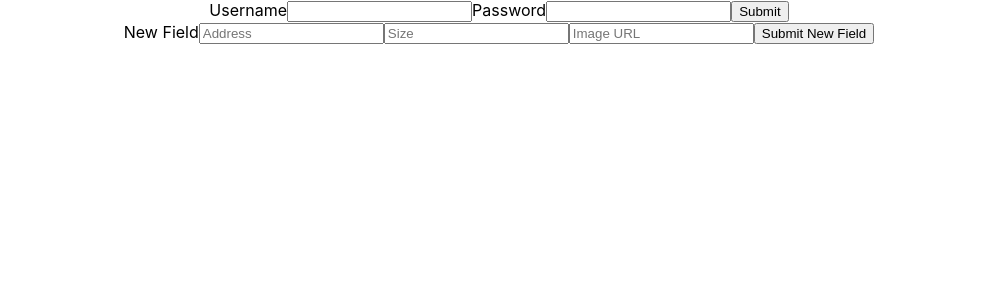
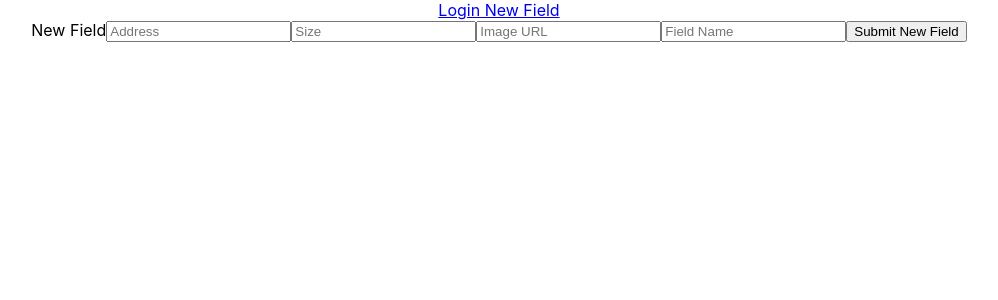
Before and after one commit to iaconom821/fieldschedulerfrontend, a React (Create React App) app: page /newfield in a window 1280 px wide. Shown: the top 300 px of the page, without its empty margins (141-1139 px from the left). Built offline with nearby package versions, Linux system fonts and the light colour scheme.

Commit message:
working on routing

```diff
--- a/package.json
+++ b/package.json
@@ -8,6 +8,8 @@
     "@testing-library/user-event": "^12.1.10",
     "react": "^17.0.2",
     "react-dom": "^17.0.2",
+    "react-router": "^5.2.0",
+    "react-router-dom": "^5.2.0",
     "react-scripts": "4.0.3",
     "web-vitals": "^1.0.1"
   },
--- a/src/App.js
+++ b/src/App.js
@@ -1,10 +1,21 @@
 import "./App.css";
 import Login from "./components/Login.js";
+import { Switch, Route } from "react-router-dom";
+import NewField from "./components/NewField";
+import Nav from "./components/Nav.js";
 
 function App() {
   return (
     <div className="App">
-      <Login />
+      <Nav />
+      <Switch>
+        <Route path="/login">
+          <Login />
+        </Route>
+        <Route path="/newfield">
+          <NewField />
+        </Route>
+      </Switch>
     </div>
   );
 }
--- a/src/components/Login.js
+++ b/src/components/Login.js
@@ -22,39 +22,12 @@ function Login() {
     })
       .then((res) => res.json())
       .then((userInfo) => {
-        console.log(userInfo)
+        console.log(userInfo);
         localStorage.token = userInfo.token;
       });
   }
-
-  // New Field Logic
-
-  const [address, setAddress] = useState('');
-  const [size, setSize] = useState('');
-  const [imgUrl, setImgUrl] = useState('');
-
-  function handleNewField(e) {
-    e.preventDefault();
-
-    fetch(fetch('http://localhost:3000/api/v1/fields', {
-        method: "POST",
-        headers: {
-          "content-type": "application/json",
-          Authorization: `Bearer ${localStorage.token}`},
-        body: JSON.stringify({
-          address: address,
-          size: size,
-          img_url: imgUrl
-        })
-      })
-      .then(res=>res.json())
-      .then(text=>console.log(text)))
-  }
-
   // GET Field Logic
   // fetch('http://localhost:3000/api/v1/fields', {headers: {Authorization: `Bearer ${localStorage.token}`}}).then(res=>res.json()).then(text=>console.log(text))
-
-
 
   return (
     <>
@@ -74,30 +47,6 @@ function Login() {
         />
         <button type="submit">Submit</button>
       </form>
-
-    {/* New Field Form */}
-    <form onSubmit={handleNewField}>
-      <label>New Field</label>
-      <input
-        type="text"
-        placeholder="Address"
-        value={address}
-        onChange={(e) => setAddress(e.target.value)}
-      />
-      <input
-        type="text"
-        placeholder="Size"
-        value={size}
-        onChange={(e) => setSize(e.target.value)}
-      />
-      <input
-        type="url"
-        placeholder="Image URL"
-        value={imgUrl}
-        onChange={(e) => setImgUrl(e.target.value)}
-      />
-      <button type="submit">Submit New Field</button>
-    </form>
     </>
   );
 }
--- /dev/null
+++ b/src/components/Nav.js
@@ -0,0 +1,12 @@
+import { Link } from "react-router-dom";
+
+function Nav() {
+  return (
+    <div>
+      <Link to="/login">Login</Link>
+      <Link to="/newfield"> New Field</Link>
+    </div>
+  );
+}
+
+export default Nav;
--- /dev/null
+++ b/src/components/NewField.js
@@ -0,0 +1,63 @@
+import { useState } from "react";
+
+function NewField(handleSetField, fieldArr) {
+  // New Field Logic
+
+  const [address, setAddress] = useState("");
+  const [size, setSize] = useState("");
+  const [imgUrl, setImgUrl] = useState("");
+  const [fieldName, setFieldName] = useState("");
+
+  function handleNewField(e) {
+    e.preventDefault();
+
+    fetch("http://localhost:3000/api/v1/fields", {
+      method: "POST",
+      headers: {
+        "content-type": "application/json",
+        Authorization: `Bearer ${localStorage.token}`,
+      },
+      body: JSON.stringify({
+        address: address,
+        size: size,
+        img_url: imgUrl,
+        name: fieldName,
+      }),
+    })
+      .then((res) => res.json())
+      .then((text) => handleSetField(text));
+  }
+
+  return (
+    <form onSubmit={handleNewField}>
+      <label>New Field</label>
+      <input
+        type="text"
+        placeholder="Address"
+        value={address}
+        onChange={(e) => setAddress(e.target.value)}
+      />
+      <input
+        type="text"
+        placeholder="Size"
+        value={size}
+        onChange={(e) => setSize(e.target.value)}
+      />
+      <input
+        type="url"
+        placeholder="Image URL"
+        value={imgUrl}
+        onChange={(e) => setImgUrl(e.target.value)}
+      />
+      <input
+        type="text"
+        placeholder="Field Name"
+        value={fieldName}
+        onChange={(e) => setFieldName(e.target.value)}
+      />
+      <button type="submit">Submit New Field</button>
+    </form>
+  );
+}
+
+export default NewField;
--- a/src/index.js
+++ b/src/index.js
@@ -1,14 +1,17 @@
-import React from 'react';
-import ReactDOM from 'react-dom';
-import './index.css';
-import App from './App';
-import reportWebVitals from './reportWebVitals';
+import React from "react";
+import ReactDOM from "react-dom";
+import "./index.css";
+import App from "./App";
+import reportWebVitals from "./reportWebVitals";
+import { BrowserRouter } from "react-router-dom";
 
 ReactDOM.render(
   <React.StrictMode>
-    <App />
+    <BrowserRouter>
+      <App />
+    </BrowserRouter>
   </React.StrictMode>,
-  document.getElementById('root')
+  document.getElementById("root")
 );
 
 // If you want to start measuring performance in your app, pass a function
```
Also changed, not shown: 2 other files (tests, documents, lock files or other folders). Lines whose indentation alone changed are shown as unchanged.
